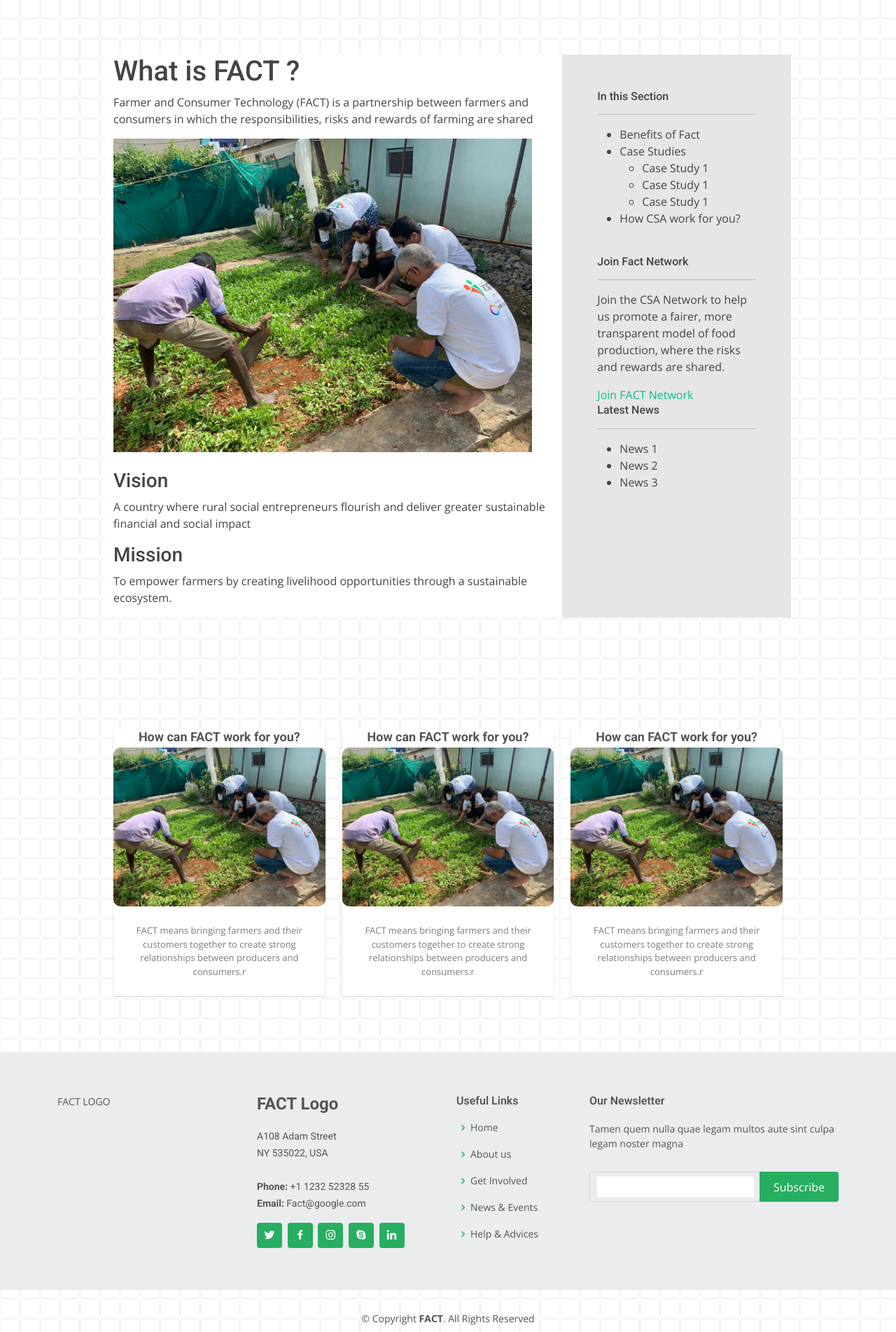
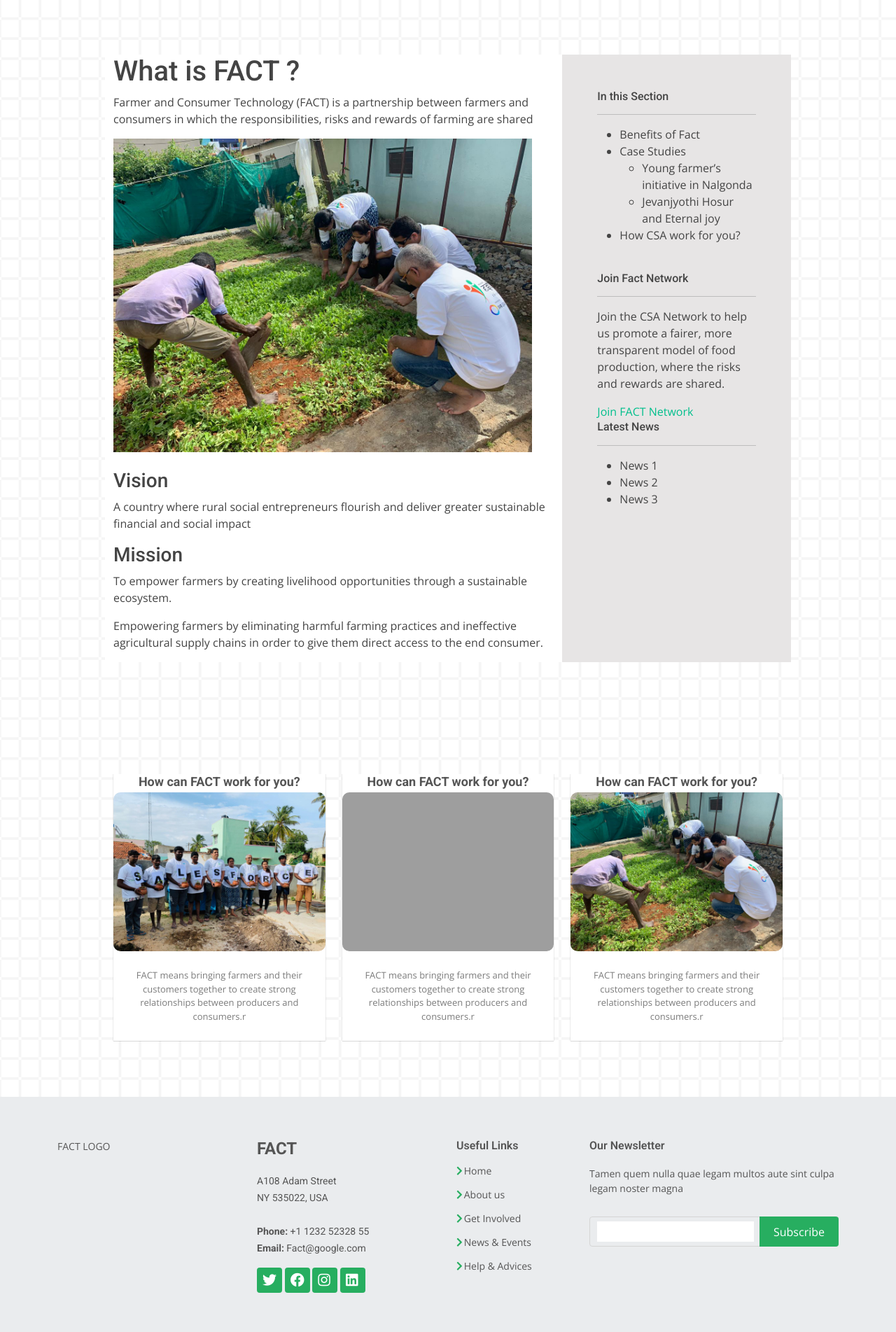
Before and after one commit to ashi-jo/FACT_Project, a PHP site: page / in a window 1280 px wide. Shown: the part 802-2705 px from the top of the page at 70% size. Run offline with PHP 8.4, Linux system fonts and the light colour scheme; some libraries are stand-ins or nearby versions; grey boxes are pictures that could not be loaded.

Commit message:
initial commit

```diff
--- a/css/style.css
+++ b/css/style.css
@@ -658,20 +658,18 @@ h1, h2, h3, h4, h5, h6 {
   margin-bottom: 0;
   font-family: "Roboto", sans-serif;
 }
-
 #footer .footer-top .social-links a {
-  font-size: 18px;
+  font-size: 20px;
   display: inline-block;
+  width: 36px;
+  height: 36px;
+  text-align: center;
+  transition: 0.3s;
   background: #27AE60;
   color: #fff;
   line-height: 1;
-  padding: 8px 0;
-  margin-right: 4px;
+  padding: 8px 8px;
   border-radius: 4px;
-  text-align: center;
-  width: 36px;
-  height: 36px;
-  transition: 0.3s;
 }
 
 #footer .footer-top .social-links a:hover {
@@ -699,7 +697,7 @@ h1, h2, h3, h4, h5, h6 {
 #footer .footer-top .footer-links ul i {
   padding-right: 2px;
   color: #27AE60;
-  font-size: 18px;
+  font-size: 14px;
   line-height: 1;
 }
 
--- a/index.html
+++ b/index.html
@@ -180,6 +180,11 @@
         <h3>Mission</h3>
         <p>To empower farmers by creating livelihood opportunities through a sustainable ecosystem.
           </p>
+        <p>
+          Empowering farmers by eliminating harmful farming practices and
+          ineffective agricultural supply chains in order to give them direct
+          access to the end consumer.
+        </p>
       </div>
       <div class="col-md-4 col-12 side-section">
         <h6>In this Section</h6>
@@ -188,9 +193,8 @@
           <li>Benefits of Fact</li>
           <li>Case Studies
             <ul>
-              <li>Case Study 1</li>
-              <li>Case Study 1</li>
-              <li>Case Study 1</li>
+              <li>Young farmer’s initiative in Nalgonda </li>
+              <li>Jevanjyothi Hosur and Eternal joy</li>
             </ul>
           </li>
           <li>How CSA work for you?</li>
@@ -218,7 +222,7 @@
         <div class="member" data-aos="fade-up" data-aos-delay="100">
           <h4 class="text-center">How can FACT work for you?</h4>
           <div class="member-img">
-            <img src="images/5.jpg" class="img-fluid" alt="">
+            <img src="images/card-1.jpg" class="img-fluid" alt="">
           </div>
           <div class="member-info text-center">
             <span>FACT means bringing farmers and their customers together to create strong
@@ -230,7 +234,7 @@
         <div class="member" data-aos="fade-up" data-aos-delay="100">
           <h4 class="text-center">How can FACT work for you?</h4>
           <div class="member-img">
-            <img src="images/5.jpg" class="img-fluid" alt="">
+            <img src="images/card-2.JPG" class="img-fluid" alt="">
           </div>
           <div class="member-info text-center">
             <span>FACT means bringing farmers and their customers together to create strong
@@ -268,7 +272,7 @@
 
           <div class="col-lg-3 col-md-6">
             <div class="footer-info">
-              <h3>FACT Logo</h3>
+              <h3>FACT</h3>
               <p>
                 A108 Adam Street <br>
                 NY 535022, USA<br><br>
@@ -276,11 +280,10 @@
                 <strong>Email:</strong> Fact@google.com<br>
               </p>
               <div class="social-links mt-3">
-                <a href="#" class="twitter"><i class="bx bxl-twitter"></i></a>
-                <a href="#" class="facebook"><i class="bx bxl-facebook"></i></a>
-                <a href="#" class="instagram"><i class="bx bxl-instagram"></i></a>
-                <a href="#" class="google-plus"><i class="bx bxl-skype"></i></a>
-                <a href="#" class="linkedin"><i class="bx bxl-linkedin"></i></a>
+                <a href="#" class="twitter"><i class="fab fa-twitter"></i></a>
+                <a href="#" class="facebook"><i class="fab fa-facebook"></i></a>
+                <a href="#" class="instagram"><i class="fab fa-instagram"></i></a>
+                <a href="#" class="linkedin"><i class="fab fa-linkedin"></i></a>
               </div>
             </div>
           </div>
@@ -288,11 +291,11 @@
           <div class="col-lg-2 col-md-6 footer-links">
             <h4>Useful Links</h4>
             <ul>
-              <li><i class="bx bx-chevron-right"></i> <a href="#">Home</a></li>
-              <li><i class="bx bx-chevron-right"></i> <a href="#">About us</a></li>
-              <li><i class="bx bx-chevron-right"></i> <a href="#">Get Involved</a></li>
-              <li><i class="bx bx-chevron-right"></i> <a href="#">News & Events</a></li>
-              <li><i class="bx bx-chevron-right"></i> <a href="#">Help & Advices</a></li>
+              <li><i class="fas fa-sm fa-chevron-right"></i> <a href="#"> Home</a></li>
+              <li><i class="fas fa-chevron-right"></i> <a href="#"> About us</a></li>
+              <li><i class="fas fa-chevron-right"></i> <a href="#"> Get Involved</a></li>
+              <li><i class="fas fa-chevron-right"></i> <a href="#"> News & Events</a></li>
+              <li><i class="fas fa-chevron-right"></i> <a href="#"> Help & Advices</a></li>
             </ul>
           </div>
 
@@ -329,6 +332,11 @@
   <script src="vendor/purecounter/purecounter.js"></script>
   <script src="vendor/swiper/swiper-bundle.min.js"></script>
 
+  <!-- JS, Popper.js, and jQuery -->
+  <script src="https://code.jquery.com/jquery-3.5.1.min.js" integrity="sha256-9/aliU8dGd2tb6OSsuzixeV4y/faTqgFtohetphbbj0=" crossorigin="anonymous"></script>
+  <script src="https://cdn.jsdelivr.net/npm/popper.js@1.16.1/dist/umd/popper.min.js" integrity="sha384-9/reFTGAW83EW2RDu2S0VKaIzap3H66lZH81PoYlFhbGU+6BZp6G7niu735Sk7lN" crossorigin="anonymous"></script>
+  <script src="https://stackpath.bootstrapcdn.com/bootstrap/4.5.2/js/bootstrap.min.js" integrity="sha384-B4gt1jrGC7Jh4AgTPSdUtOBvfO8shuf57BaghqFfPlYxofvL8/KUEfYiJOMMV+rV" crossorigin="anonymous"></script>
+
   <!-- Template Main JS File -->
   <script src="js/main.js"></script>
 
```
Also changed, not shown: images/88.jpg (added), images/card-1.jpg (added), 1 other file.
